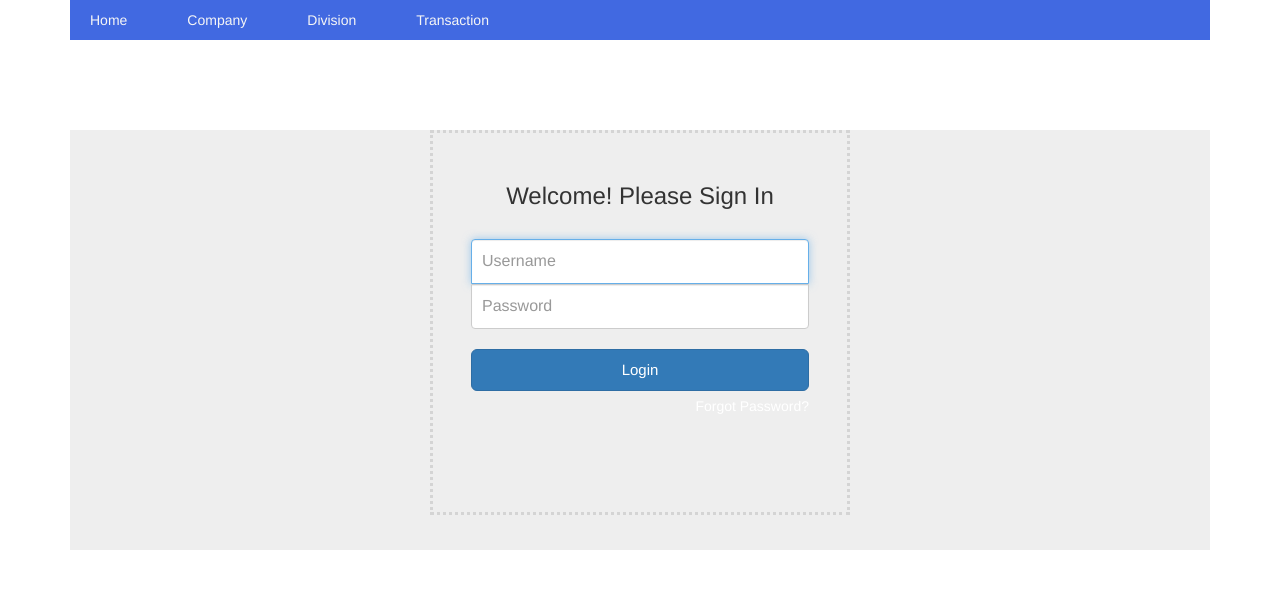
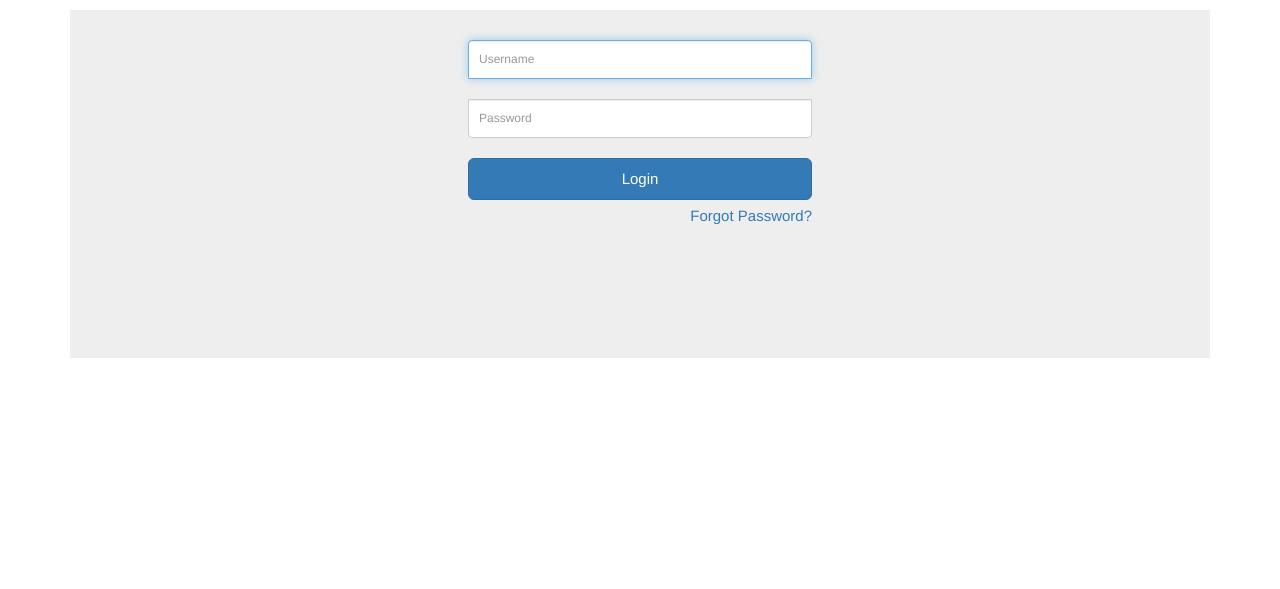
Before and after one commit to inwonday/pettyCash, a Django app: page /login in a window 1280 px wide. Shown: the part 71-660 px from the top of the page. Run offline with Django 3.2, Linux system fonts and the light colour scheme; some libraries are stand-ins or nearby versions.

Commit message:
login changes

```diff
--- a/bwi/templates/bwi/login.html
+++ b/bwi/templates/bwi/login.html
@@ -39,8 +39,7 @@
         }
 
         .wrapper {
-	margin-top: 80px;
-	margin-bottom: 20px;
+    background-color: #eee;
 }
 
 .form-signin {
@@ -48,12 +47,12 @@
   padding: 30px 38px 66px;
   margin: 0 auto;
   background-color: #eee;
-  border: 3px dotted rgba(0,0,0,0.1);
   }
 
 .form-signin-heading {
   text-align:center;
   margin-bottom: 30px;
+  font-size: 15px;
 }
 
 .form-control {
@@ -64,7 +63,7 @@
 }
 
 input[type="text"] {
-  margin-bottom: 0px;
+  margin-bottom: 20px;
   border-bottom-left-radius: 0;
   border-bottom-right-radius: 0;
 }
@@ -90,6 +89,12 @@ input[type="password"] {
             text-align: right;
     		margin-top: 5px;
         }
+        .password a {
+            color: #337ab7;
+        }
+         .form-control {
+            font-size: 12px !important;
+        }
 </style>
 
 
@@ -99,7 +104,7 @@ input[type="password"] {
 	<div class="wrapper">
 		<form action="" method="post" name="Login_Form" class="form-signin" method="post" action="/login">
             {% csrf_token%}
-		    <h3 class="form-signin-heading">Welcome! Please Sign In</h3>
+
 
 			  <input type="text" class="form-control" name="username" placeholder="Username" required="" autofocus="" />
 			  <input type="password" class="form-control" name="password" placeholder="Password" required=""/>
@@ -109,3 +114,6 @@ input[type="password"] {
 		</form>
 	</div>
 </div>
+<script>
+	$('.menu').css('display', 'none');
+</script>
```
